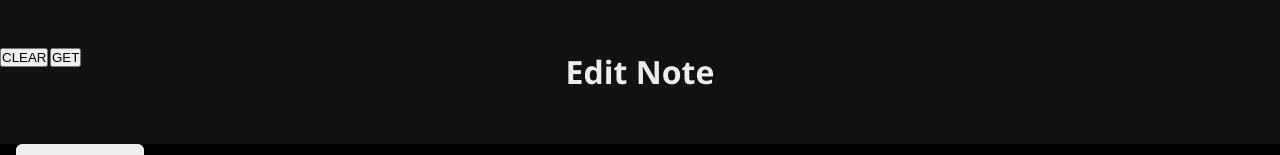
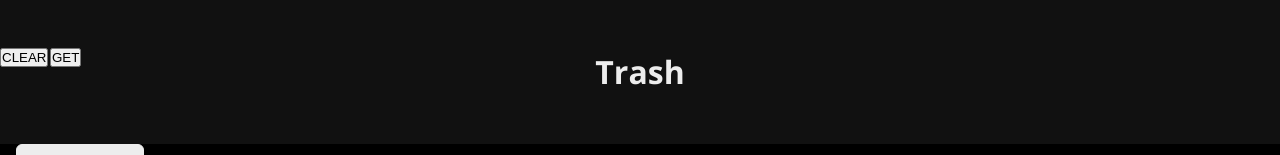
Before and after one commit to fistty/notes-app, a React (Vite) app: page /trash/1 in a window 1280 px wide. Shown: the top 155 px of the page. Built offline with nearby package versions, Linux system fonts and the light colour scheme.

Commit message:
added permanent delete logic

```diff
--- a/src/pages/trash/TrashNote.jsx
+++ b/src/pages/trash/TrashNote.jsx
@@ -34,14 +34,13 @@ export const TrashNote = () => {
 	const handleRestore = (e) => {
 		e.preventDefault();
 
-
 		setTrashNotes((prev) => {
 			const updatedNotes = [...prev].filter(
 				(noteItem) => noteItem.id !== trashNoteDetail.id
 			);
 			return updatedNotes;
 		});
-				setNotes((prev) => {
+		setNotes((prev) => {
 			return [trashNoteDetail, ...prev];
 		});
 
@@ -49,7 +48,7 @@ export const TrashNote = () => {
 	};
 
 	useEffect(() => {
-		setPath("Edit Note");
+		setPath("Trash");
 		window.scrollTo({ top: 0, behavior: "smooth" });
 		setNoteText(trashNoteDetail.note);
 		setTitle(trashNoteDetail.title);
@@ -60,7 +59,9 @@ export const TrashNote = () => {
 		<div className="trash-note note">
 			<DeleteModal
 				noteDetail={trashNoteDetail}
-				text={"Permanently Delete this Note?"}
+				text={"Permanently delete this Note?"}
+				deleteButtonText={"Delete Note"}
+				permanentDelete={true}
 			/>
 			<form>
 				<div className="title-input-div">
```
